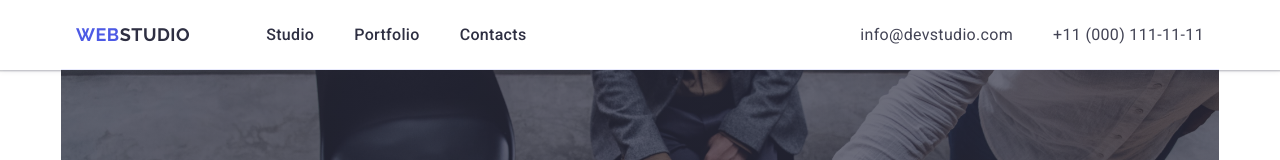
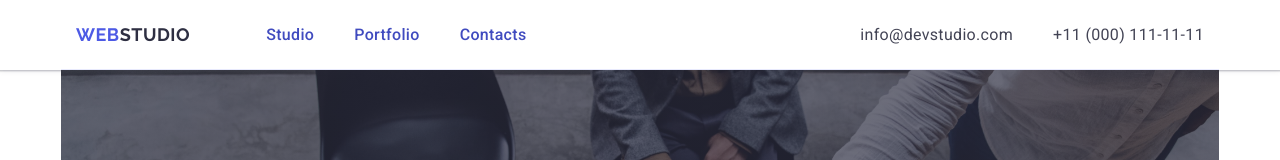
Before and after one commit to SAntonets/goit-markup-hw-04, a plain HTML site: page index.html in a window 1280 px wide. Shown: the top 160 px of the page. Drawn offline with nearby package versions, Linux system fonts and the light colour scheme.

Commit message:
Update styles.css

```diff
--- a/css/styles.css
+++ b/css/styles.css
@@ -76,7 +76,7 @@ ul {
 }
 
 .page-menu-list {
-  color: #2e2f42;
+  color: #404bbf;
   font-size: 16px;
   font-weight: 500;
   line-height: 150%;
@@ -87,12 +87,19 @@ ul {
   position: relative;
 }
 
+.page-menu-list::after {
+  content: "";
+  position: absolute;
+  left: 0;
+  bottom: -1px;
+  height: 4px;
+  background-color: #404bbf;
+  border-radius: 2px;
+  transition: color 250ms cubic-bezier(0.4, 0, 0.2, 1);
+}
+
 .page-menu-list:hover,
 .page-menu-list:focus {
-  color: #404bbf;
-  padding-bottom: 20px;
-  border-bottom: 4px solid #404bbf;
-  border-radius: 2px;
 }
 
 .adress {
@@ -112,6 +119,7 @@ ul {
   line-height: 150%;
   letter-spacing: 0.02em;
   text-decoration: none;
+  transition: color 250ms cubic-bezier(0.4, 0, 0.2, 1);
 }
 
 .page-menu-contacts:active,
```
